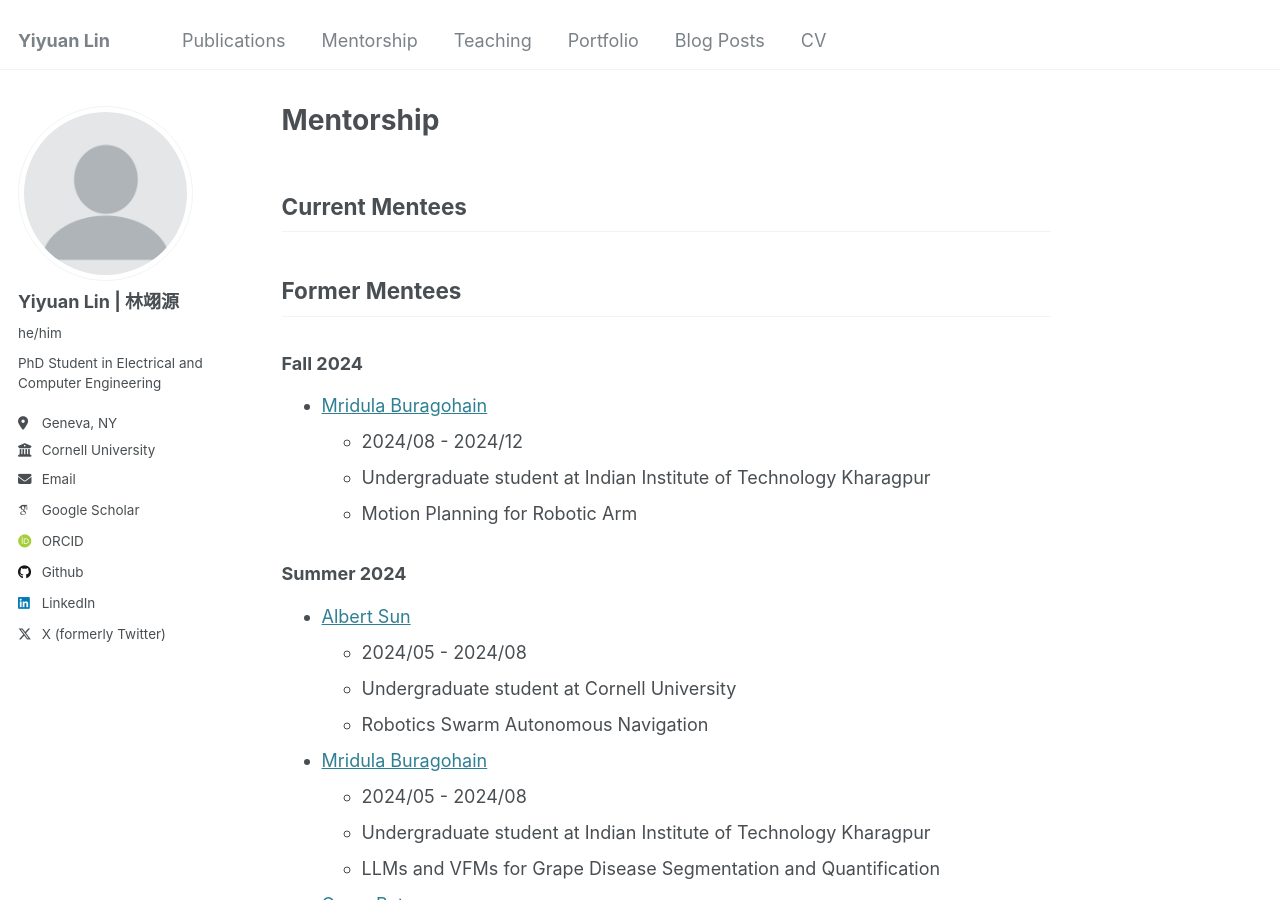
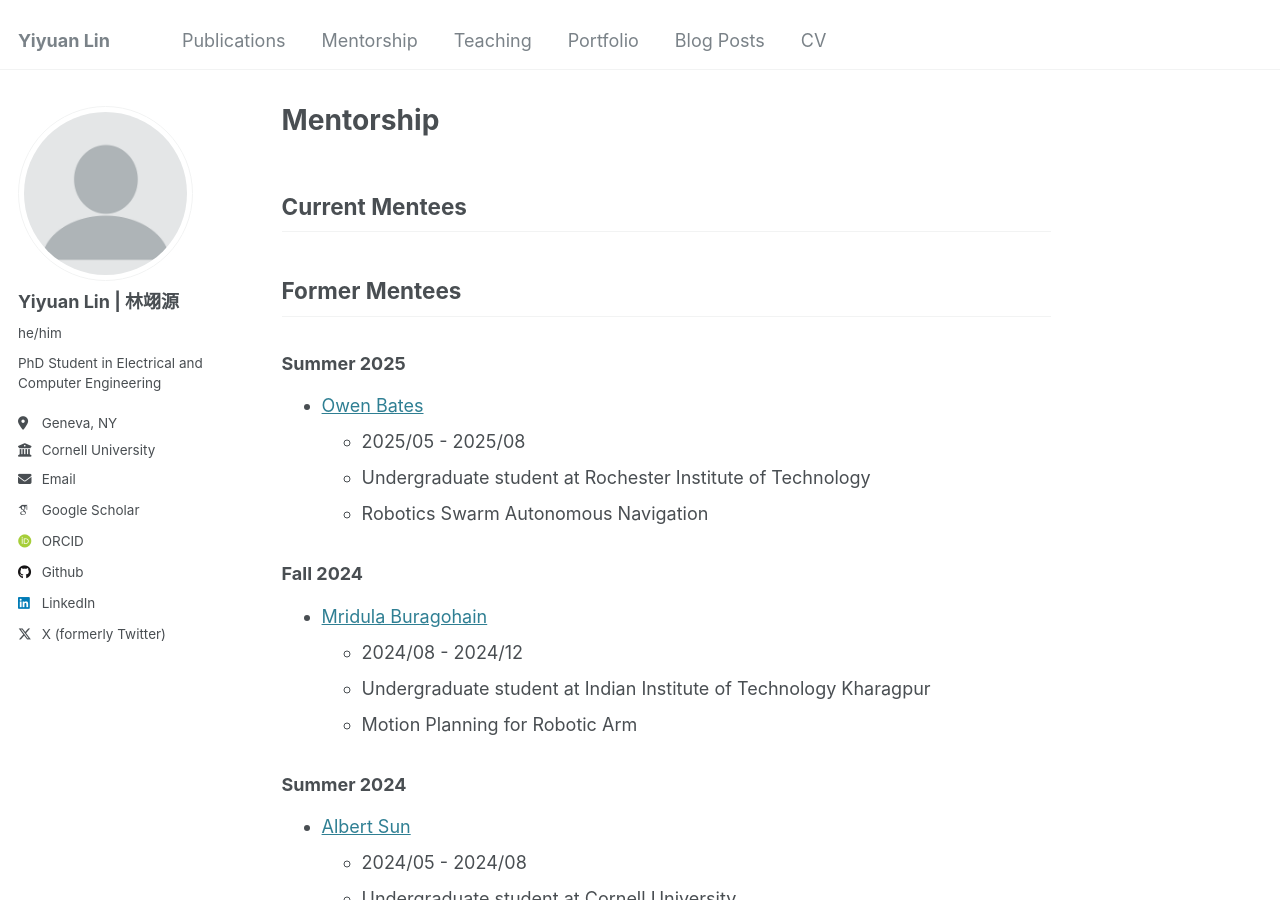
Before and after one commit to YiyuanLinXX/YiyuanLinXX.github.io, a Jekyll site: the page built from _pages/mentorship.md, in a window 1280 px wide and 900 px high. Built offline with Jekyll 4.4.1, drawn with Linux system fonts in a browser that asks for light colours; some web fonts are replaced.

Commit message:
25 update

```diff
--- a/_pages/mentorship.md
+++ b/_pages/mentorship.md
@@ -9,6 +9,13 @@ redirect_from:
 ## Current Mentees
 
 ## Former Mentees
+
+### Summer 2025
+- [Owen Bates](https://github.com/okb6)
+    - 2025/05 - 2025/08
+    - Undergraduate student at Rochester Institute of Technology
+    - Robotics Swarm Autonomous Navigation
+
 ### Fall 2024
 - [Mridula Buragohain](https://mridulaburagohain.github.io/)
     - 2024/08 - 2024/12
```
Also changed, not shown: _portfolio/1_PPB_NG.md (+1 -1 lines).
